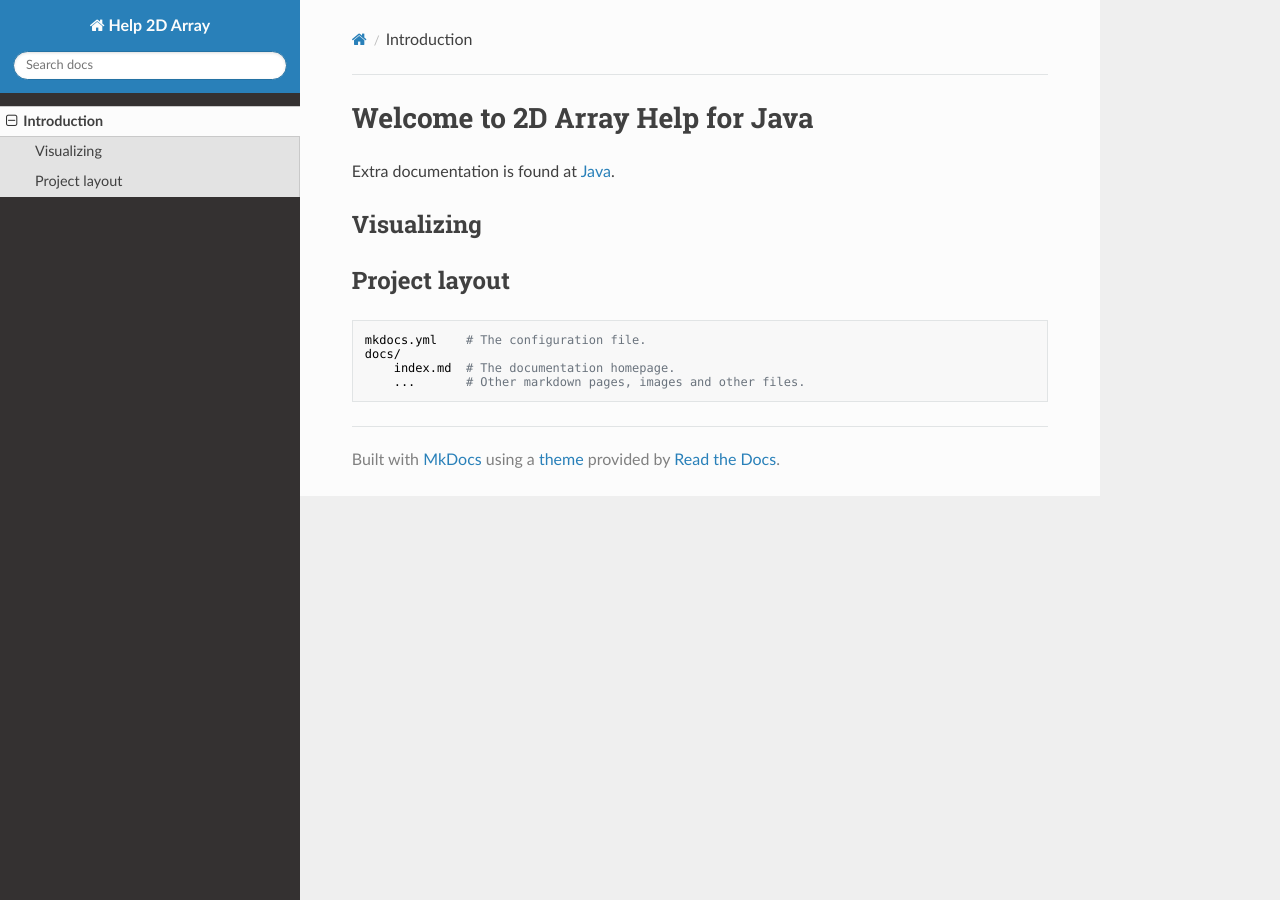
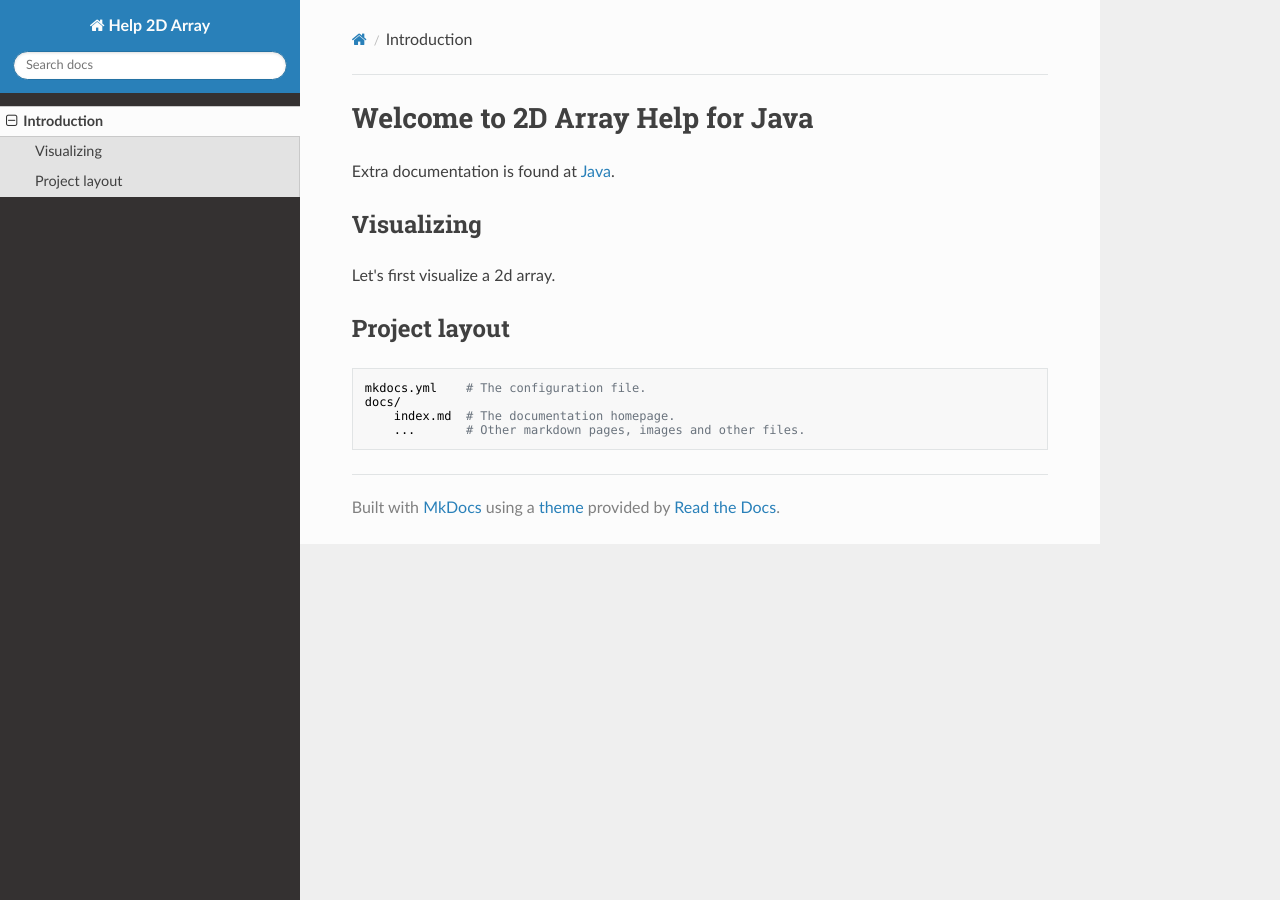
Before and after one commit to StarWarsPanda/Help2dArray, an MkDocs documentation site: the page built from docs/index.md, in a window 1280 px wide. Built offline with MkDocs 1.6.1, drawn with Linux system fonts in a browser that asks for light colours; nearby versions of some CDN libraries.

Commit message:
Update index.md

```diff
--- a/docs/index.md
+++ b/docs/index.md
@@ -3,6 +3,8 @@
 Extra documentation is found at [Java](https://docs.oracle.com/javase/7/docs/api/java/util/Arrays.html).
 
 ## Visualizing
+
+Let's first visualize a 2d array.
 
 ## Project layout
 
```
